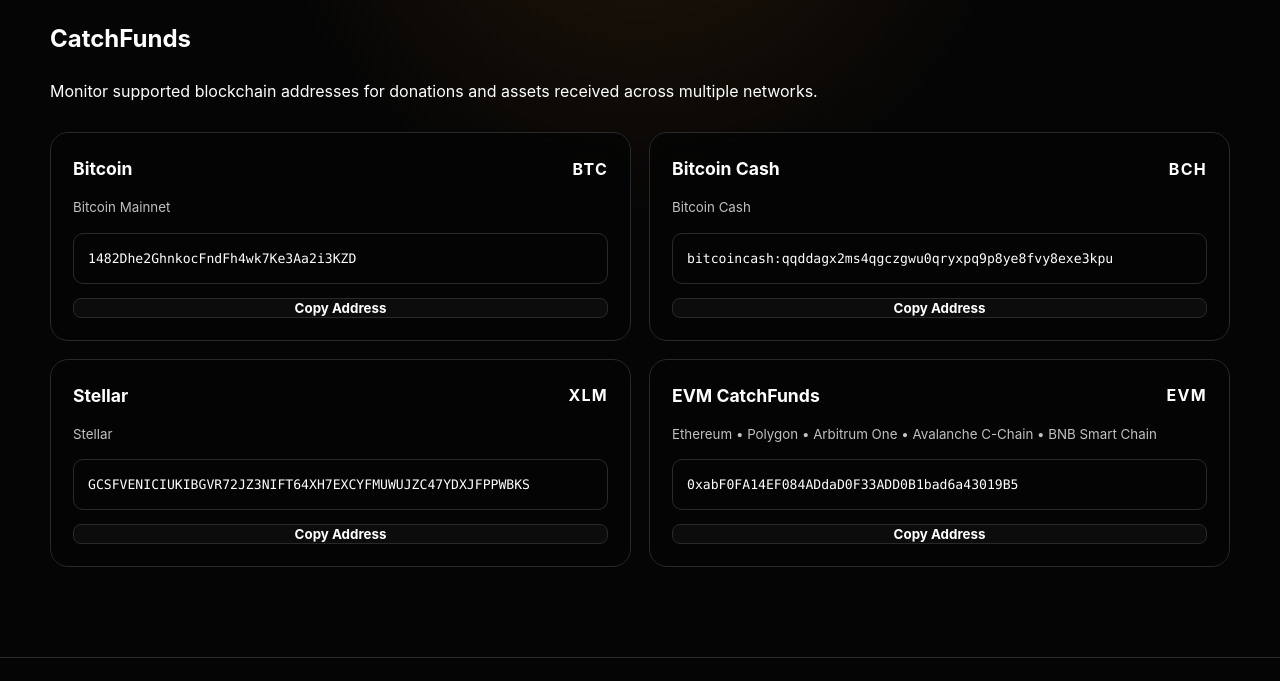
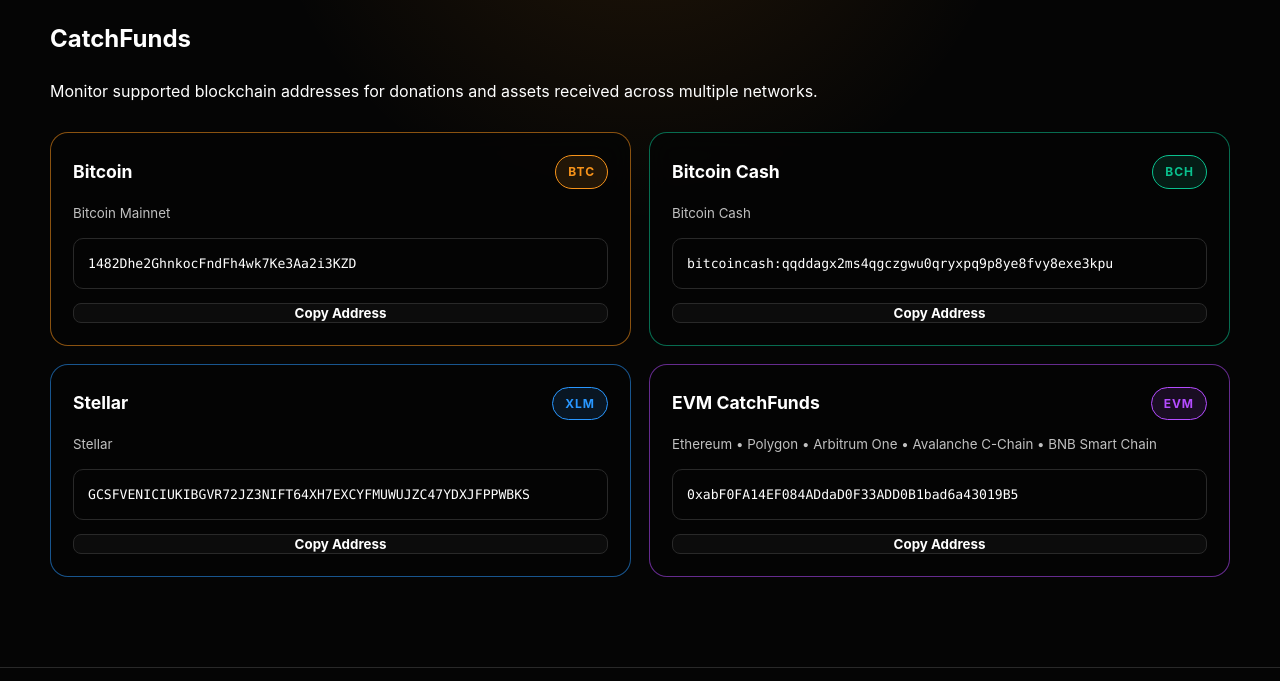
Before and after one commit to Kushmanmb/Bitcoin-2.0max, a plain HTML site: page docs/index.html in a window 1280 px wide. Shown: the part 4880-5561 px from the top of the page. Drawn offline with Linux system fonts and the light colour scheme; no server answers.

Commit message:
Add network badge styles for multiple cryptocurrencies
Added styles for various network badges and cards. Add colored CatchFunds network badges

```diff
--- a/docs/style.css
+++ b/docs/style.css
@@ -1591,3 +1591,58 @@ body {
     padding: 18px;
   }
 }
+/* =========================================================
+   CATCHFUNDS NETWORK COLORS
+========================================================= */
+
+.network-badge {
+  display: inline-flex;
+  align-items: center;
+  justify-content: center;
+  padding: 6px 12px;
+  border: 1px solid currentColor;
+  border-radius: 999px;
+  font-size: 0.75rem;
+  font-weight: 800;
+  letter-spacing: 0.08em;
+}
+
+/* Bitcoin */
+.network-badge--btc {
+  color: #f7931a;
+  background: rgba(247, 147, 26, 0.12);
+}
+
+.catchfunds-card--btc {
+  border-color: rgba(247, 147, 26, 0.55);
+}
+
+/* Bitcoin Cash */
+.network-badge--bch {
+  color: #0ac18e;
+  background: rgba(10, 193, 142, 0.12);
+}
+
+.catchfunds-card--bch {
+  border-color: rgba(10, 193, 142, 0.55);
+}
+
+/* Stellar */
+.network-badge--xlm {
+  color: #2997ff;
+  background: rgba(41, 151, 255, 0.12);
+}
+
+.catchfunds-card--xlm {
+  border-color: rgba(41, 151, 255, 0.55);
+}
+
+/* EVM */
+.network-badge--evm {
+  color: #b44cff;
+  background: rgba(180, 76, 255, 0.12);
+}
+
+.catchfunds-card--evm {
+  border-color: rgba(180, 76, 255, 0.55);
+}
```
